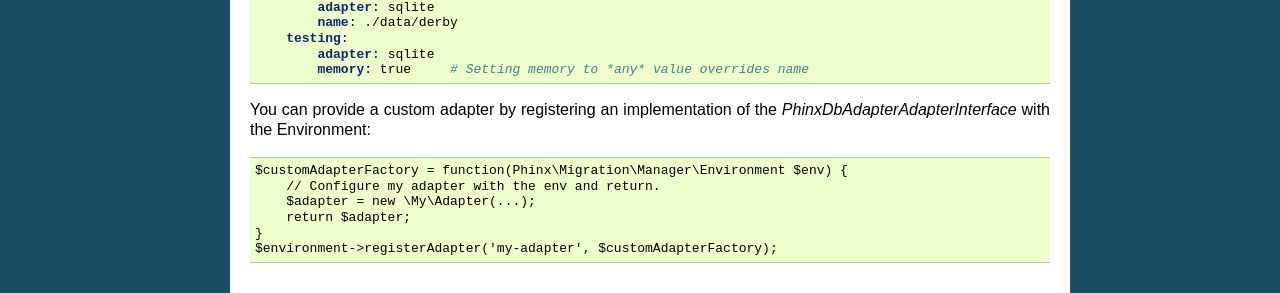
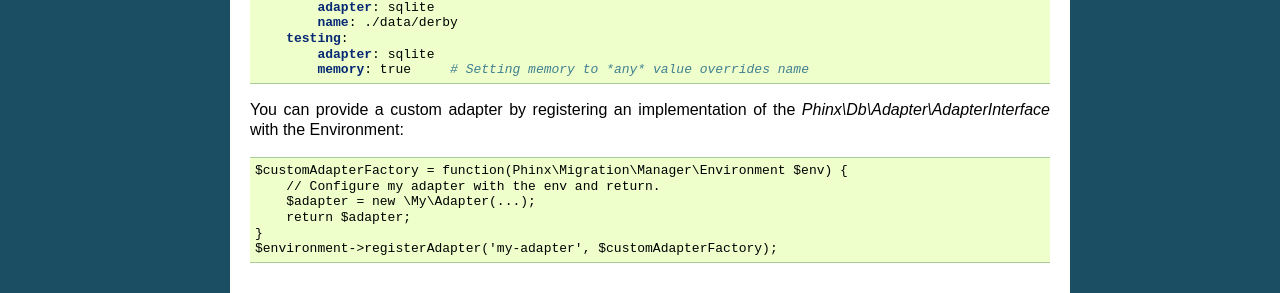
Before and after one commit to cakephp/phinx, a Sphinx documentation site: the page built from docs/configuration.rst, in a window 1280 px wide. Shown: the part 1872-2165 px from the top of the page. Built offline with Sphinx 7.4.7, drawn with Linux system fonts in a browser that asks for light colours; pages that are not in the unit, such as notebooks, are missing from menus.

Commit message:
Escape the namespace backslashes

```diff
--- a/docs/configuration.rst
+++ b/docs/configuration.rst
@@ -124,7 +124,7 @@ Declaring an SQLite database uses a simplified structure:
             adapter: sqlite
             memory: true     # Setting memory to *any* value overrides name
 
-You can provide a custom adapter by registering an implementation of the `Phinx\Db\Adapter\AdapterInterface` with the Environment:
+You can provide a custom adapter by registering an implementation of the `Phinx\\Db\\Adapter\\AdapterInterface` with the Environment:
 
 .. code-block:: php
 
```
